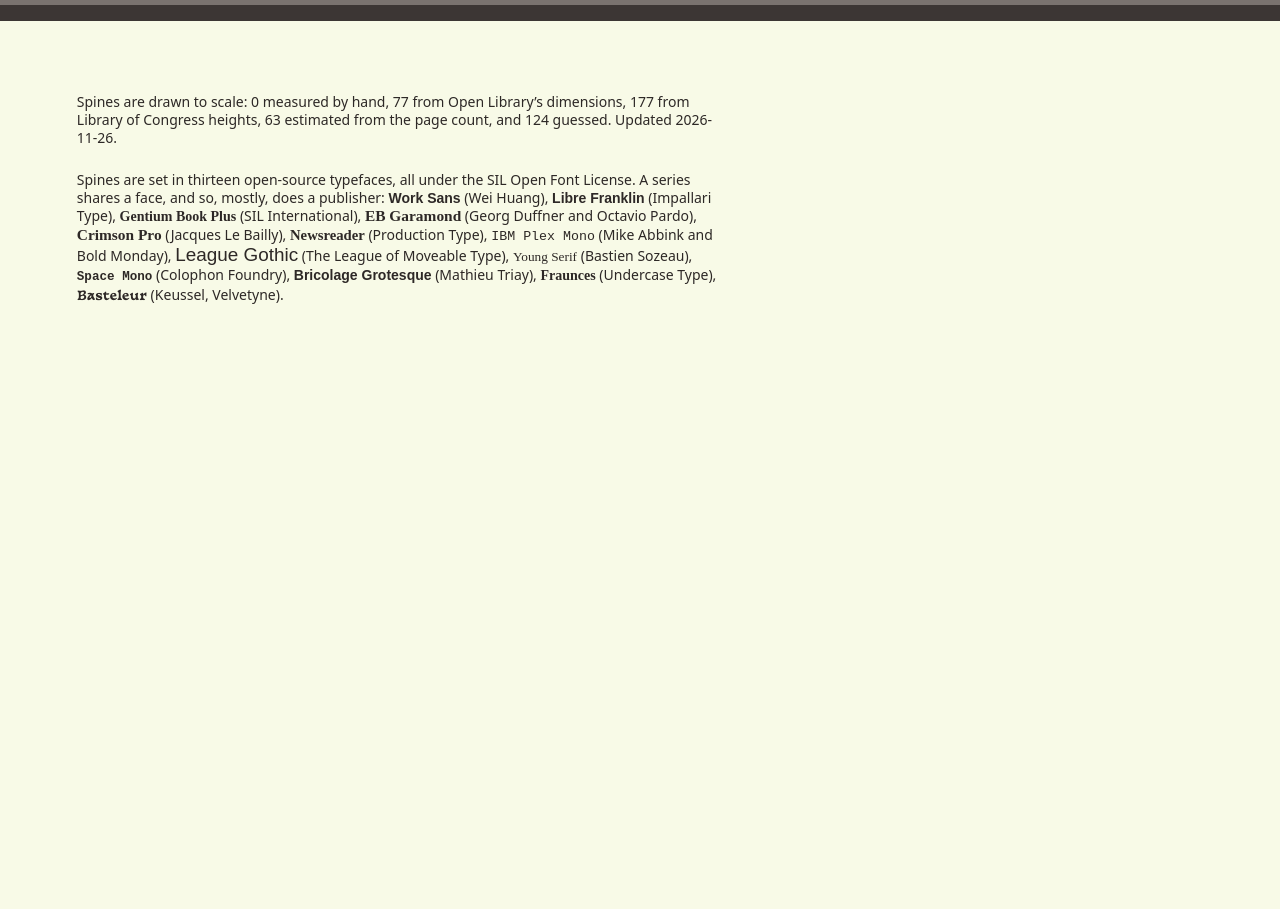
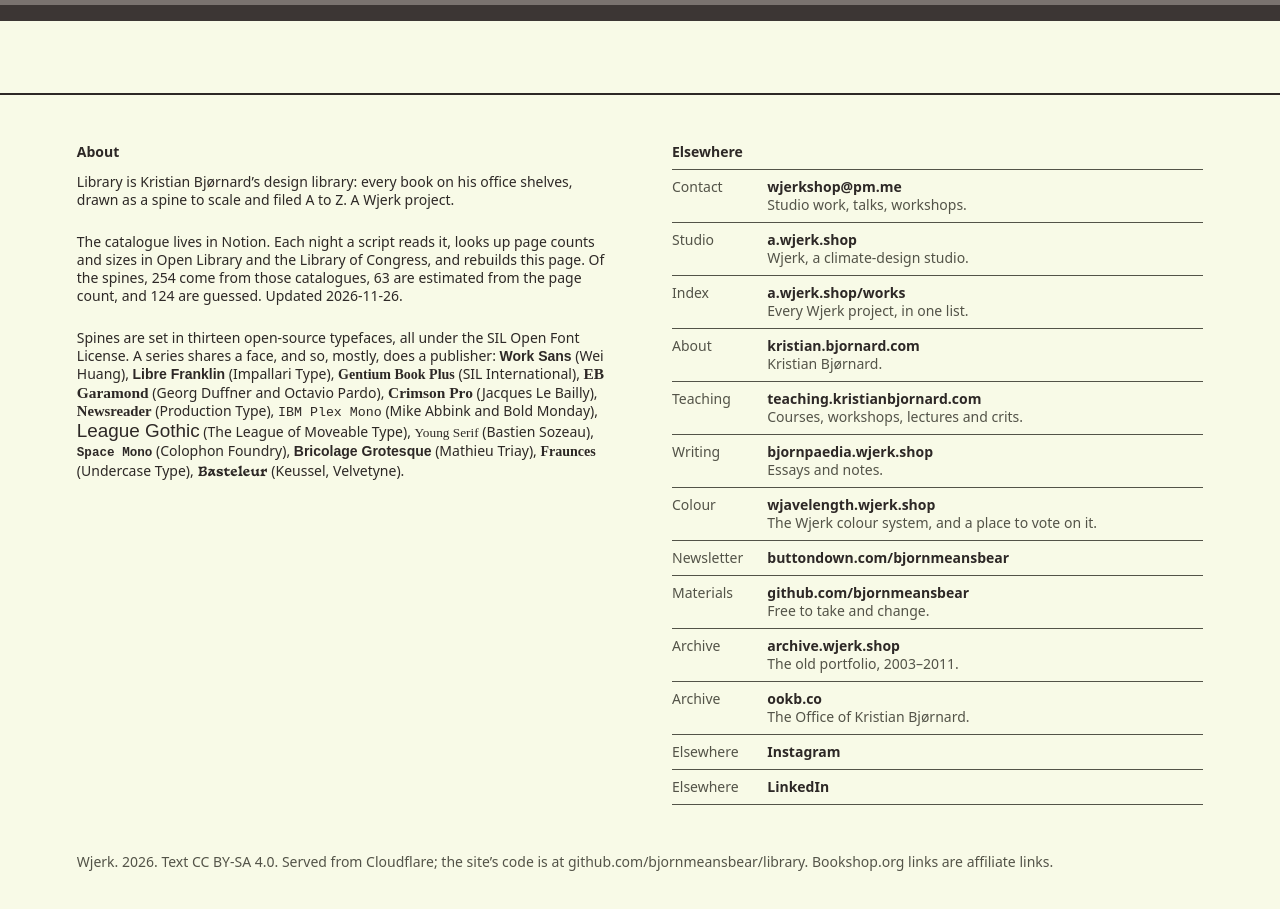
Before and after one commit to bjornmeansbear/library, a SvelteKit app: page / in a window 1280 px wide. Shown: the part 8109-9018 px from the top of the page. Before the commit the page ends 8487 px from the top, so only its background shows below. Built offline with nearby package versions, Linux system fonts and the light colour scheme.

Commit message:
Footer: what this is and how it works, colophon, everywhere else, small print

```diff
--- a/src/routes/+page.svelte
+++ b/src/routes/+page.svelte
@@ -112,6 +112,23 @@
 		['basteleur', 'Basteleur', 'Keussel, Velvetyne']
 	];
 
+	// Where else to find Kristian and Wjerk: the list on kristian.bjornard.com.
+	const elsewhere = [
+		['Contact', 'mailto:wjerkshop@pm.me', 'wjerkshop@pm.me', 'Studio work, talks, workshops.'],
+		['Studio', 'https://a.wjerk.shop/', 'a.wjerk.shop', 'Wjerk, a climate-design studio.'],
+		['Index', 'https://a.wjerk.shop/works', 'a.wjerk.shop/works', 'Every Wjerk project, in one list.'],
+		['About', 'https://kristian.bjornard.com/', 'kristian.bjornard.com', 'Kristian Bjørnard.'],
+		['Teaching', 'https://teaching.kristianbjornard.com/', 'teaching.kristianbjornard.com', 'Courses, workshops, lectures and crits.'],
+		['Writing', 'https://bjornpaedia.wjerk.shop/', 'bjornpaedia.wjerk.shop', 'Essays and notes.'],
+		['Colour', 'https://wjavelength.wjerk.shop/', 'wjavelength.wjerk.shop', 'The Wjerk colour system, and a place to vote on it.'],
+		['Newsletter', 'https://buttondown.com/bjornmeansbear', 'buttondown.com/bjornmeansbear', ''],
+		['Materials', 'https://github.com/bjornmeansbear', 'github.com/bjornmeansbear', 'Free to take and change.'],
+		['Archive', 'https://archive.wjerk.shop/', 'archive.wjerk.shop', 'The old portfolio, 2003–2011.'],
+		['Archive', 'https://www.ookb.co/', 'ookb.co', 'The Office of Kristian Bjørnard.'],
+		['Elsewhere', 'https://www.instagram.com/bjornmeansbear', 'Instagram', ''],
+		['Elsewhere', 'https://www.linkedin.com/in/kristian-bjornard-367561259', 'LinkedIn', '']
+	];
+
 	const sized = books.reduce(
 		(n, b) => ((n[b.sized] = (n[b.sized] ?? 0) + 1), n),
 		{} as Record<string, number>
@@ -211,20 +228,50 @@
 
 <BookDialog book={open} onclose={() => history.back()} onstep={step} />
 
-<footer class="px-[clamp(1.5rem,6vw,6rem)] pb-12 text-sm">
-	<p class="m-0 max-w-[40rem]">
-		Spines are drawn to scale:
-		{sized['measured'] ?? 0} measured by hand,
-		{sized['open-library'] ?? 0} from Open Library’s dimensions,
-		{sized['library-of-congress'] ?? 0} from Library of Congress heights,
-		{sized['pages'] ?? 0} estimated from the page count, and
-		{sized['guessed'] ?? 0} guessed. Updated {generated}.
+<!-- The footer, in a.wjerk.shop's order: what this is and how it works, the
+     colophon, then everywhere else (the same list as kristian.bjornard.com),
+     then the small print. -->
+<footer class="site-footer px-[clamp(1.5rem,6vw,6rem)] pt-8 pb-12 text-sm">
+	<div class="grid gap-x-[clamp(2rem,5vw,5rem)] gap-y-8 min-[55rem]:grid-cols-2">
+		<div class="max-w-[40rem]">
+			<h2 class="m-0 text-sm">About</h2>
+			<p class="mt-2 mb-0">
+				Library is <a href="https://kristian.bjornard.com/">Kristian Bjørnard’s</a> design library: every book on his office shelves, drawn as a
+				spine to scale and filed A to Z. A <a href="https://a.wjerk.shop/">Wjerk</a> project.
 			</p>
-	<p class="mt-4 mb-0 max-w-[40rem]">
+			<p class="mt-4 mb-0">
+				The catalogue lives in Notion. Each night a script reads it, looks up page counts and sizes
+				in Open Library and the Library of Congress, and rebuilds this page. Of the spines,
+				{#if sized['measured']}{sized['measured']} are measured by hand,{/if}
+				{(sized['open-library'] ?? 0) + (sized['library-of-congress'] ?? 0)} come from those catalogues,
+				{sized['pages'] ?? 0} are estimated from the page count, and
+				{sized['guessed'] ?? 0} are guessed. Updated {generated}.
+			</p>
+			<p class="mt-4 mb-0">
 				Spines are set in thirteen open-source typefaces, all under the SIL Open Font License. A
 				series shares a face, and so, mostly, does a publisher:
 				{#each faces as [cls, name, by], i (cls)}
 					<span class="face-{cls} spine-credit">{name}</span> ({by}){i < faces.length - 1 ? ', ' : '.'}
 				{/each}
 			</p>
+		</div>
+
+		<div>
+			<h2 class="m-0 text-sm">Elsewhere</h2>
+			<ul class="elsewhere">
+				{#each elsewhere as [what, href, label, note] (href)}
+					<li>
+						<span class="what">{what}</span>
+						<span><a {href}>{label}</a>{#if note}<span class="note">{note}</span>{/if}</span>
+					</li>
+				{/each}
+			</ul>
+		</div>
+	</div>
+
+	<p class="small-print mt-8 mb-0">
+		Wjerk. 2026. Text CC BY-SA 4.0. Served from Cloudflare; the site’s code is at
+		<a href="https://github.com/bjornmeansbear/library">github.com/bjornmeansbear/library</a>.
+		Bookshop.org links are affiliate links.
+	</p>
 </footer>
--- a/src/routes/layout.css
+++ b/src/routes/layout.css
@@ -319,3 +319,49 @@ a:hover {
 	max-inline-size: 40%;
 	font-size: max(0.75rem, calc(var(--size) * 0.85));
 }
+
+/* ---- Footer ----------------------------------------------------------------
+   A rule across the top, plain lists. The Elsewhere list is
+   kristian.bjornard.com's: what / link / note, stacked on a phone, and from
+   40rem each row on a subgrid so the columns line up down the list. The
+   labels and notes are --color-text-muted: 7.34:1 light, 10.49:1 dark. */
+.site-footer {
+	border-top: 2px solid var(--color-text);
+}
+.elsewhere {
+	list-style: none;
+	margin: 0.5rem 0 0;
+	padding: 0;
+	border-top: 1px solid var(--color-text-muted);
+}
+.elsewhere li {
+	border-bottom: 1px solid var(--color-text-muted);
+	padding: 0.5rem 0;
+}
+.elsewhere .what {
+	display: block;
+	color: var(--color-text-muted);
+}
+.elsewhere a {
+	font-weight: 700;
+}
+.elsewhere .note {
+	display: block;
+	color: var(--color-text-muted);
+}
+@media (min-width: 40rem) {
+	.elsewhere {
+		display: grid;
+		grid-template-columns: max-content minmax(0, 1fr);
+		column-gap: 1.5rem;
+	}
+	.elsewhere li {
+		display: grid;
+		grid-template-columns: subgrid;
+		grid-column: 1 / -1;
+		align-items: baseline;
+	}
+}
+.small-print {
+	color: var(--color-text-muted);
+}
```
Lines whose indentation alone changed are shown as unchanged.
